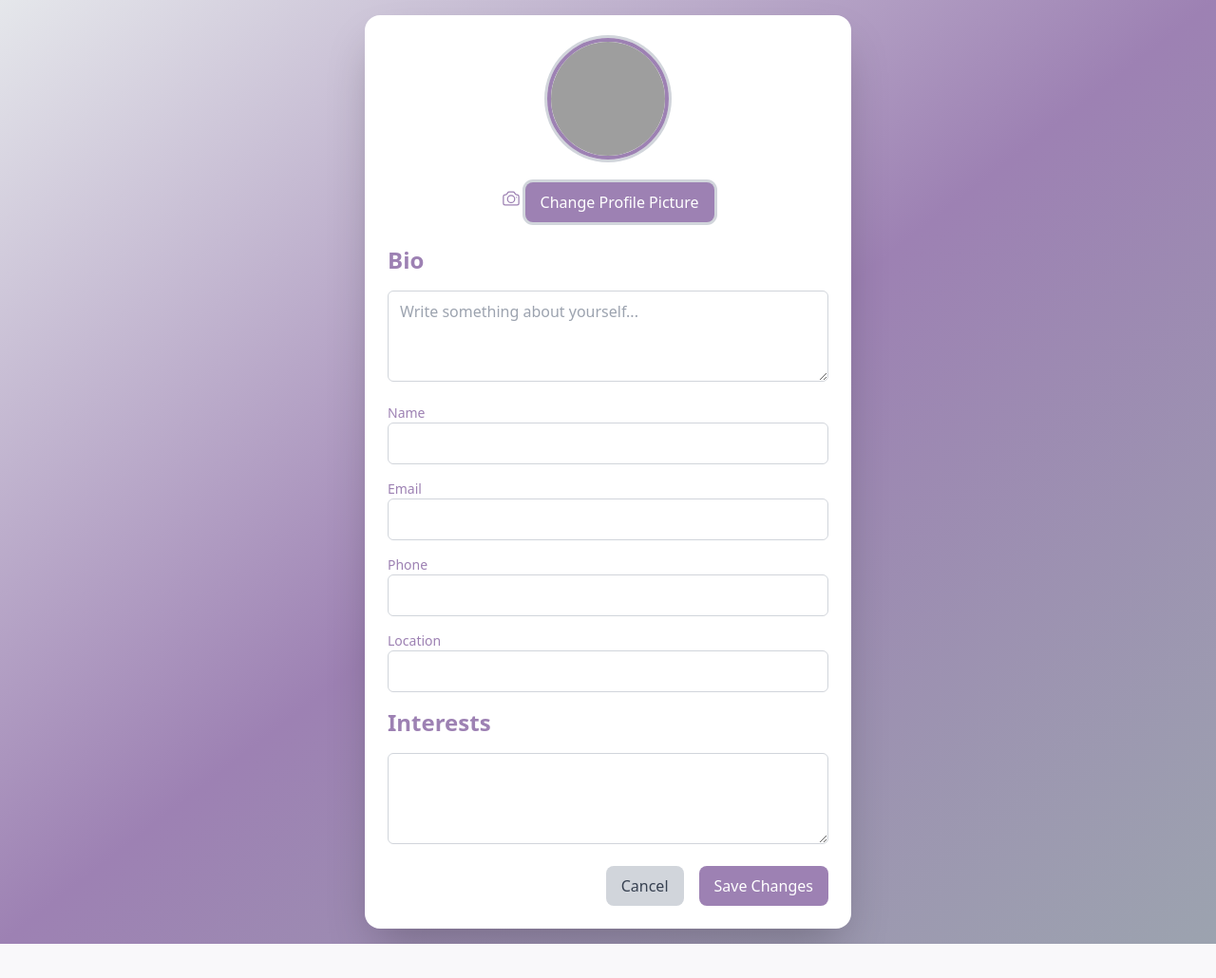
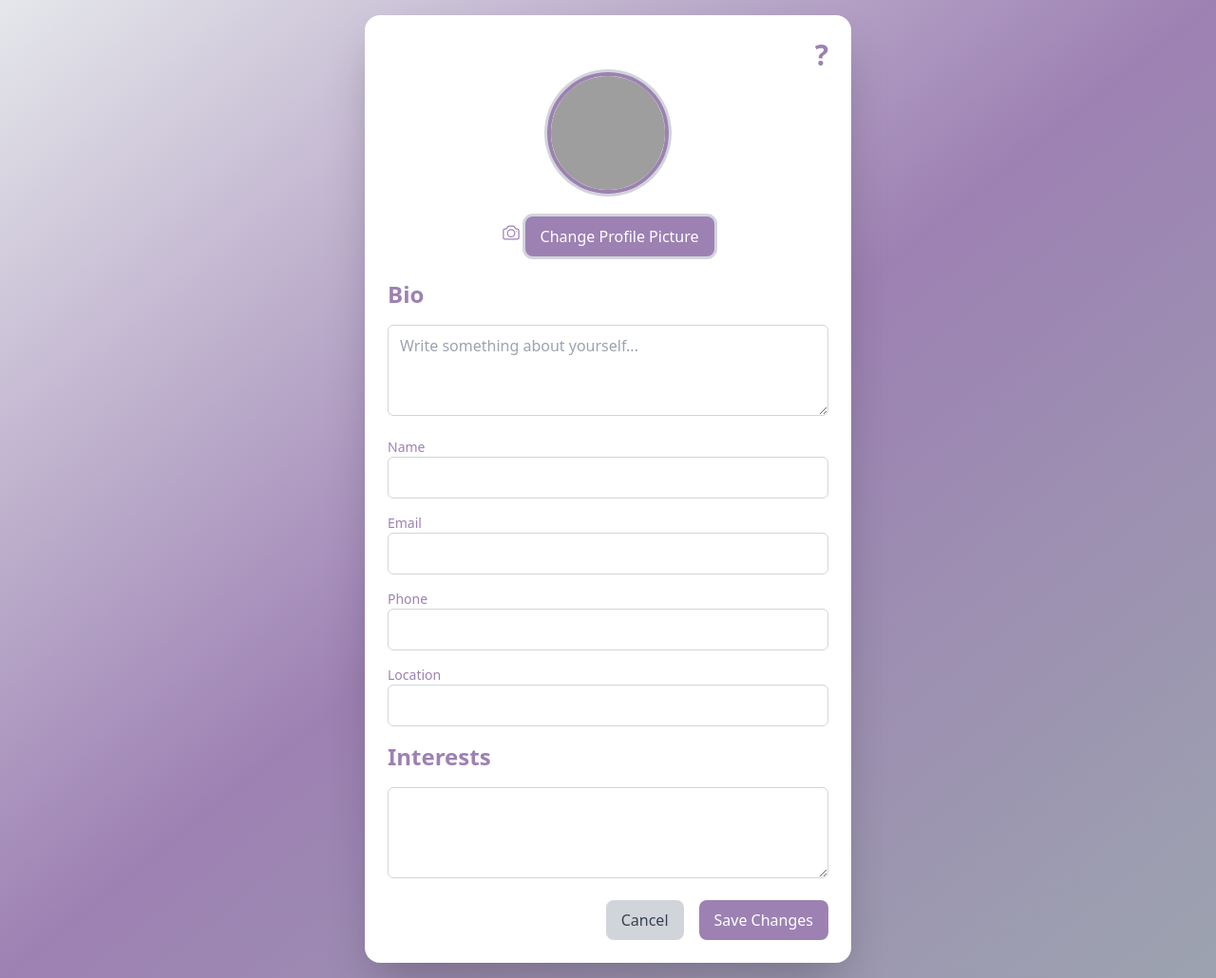
Before and after one commit to ramisharummon/neighborhood_helper, a PHP site: page /profile/profile_view.php in a window 1280 px wide. Shown: the whole page at 95% size. Before the commit the page ends 994 px from the top, so only its background shows below. Run offline with PHP 8.4, Linux system fonts and the light colour scheme; the visitor is signed in with stand-in values (Sample User, id 1); data that the repository does not hold is empty; some libraries are stand-ins or nearby versions; grey boxes are pictures that could not be loaded.

Commit message:
Enhance profile view with a help link and adjust button styling for profile picture update

```diff
--- a/profile/profile_view.php
+++ b/profile/profile_view.php
@@ -110,6 +110,9 @@ if(isset($_POST['update_image'])){
 
         <!-- Profile Picture -->
         <div class="text-center mb-6">
+            <div class="w-full text-right">
+                <a class="text-3xl font-bold text-[#9D81B3] mb-3" href="https://google.com">?</a>
+            </div>
             <form action="profile_view.php" method="POST" enctype="multipart/form-data">
                 <img src="<?php echo $profile_picture ? '../assets/uploads/user-images/' . $profile_picture : 'https://i.pravatar.cc/300'; ?>"
                     alt="Profile Picture" id="profile-picture"
@@ -128,9 +131,12 @@ if(isset($_POST['update_image'])){
                     </svg>
                 </label>
                 <button
-                    class="bg-[#9D81B3] text-white px-4 py-2 mt-2 rounded-lg hover:bg-[#7C6790] active:bg-[#624E73] transition-colors duration-300 ring ring-gray-300 hover:ring-[#7C6790]" type="submit" id="profile-image-submit-button" disabled>
+                    class="bg-[#9D81B3] text-white px-4 py-2 mt-2 rounded-lg hover:bg-[#7C6790] active:bg-[#624E73] transition-colors duration-300 ring ring-gray-300 hover:ring-[#7C6790]"
+                    type="submit" id="profile-image-submit-button" disabled>
                     Change Profile Picture
                 </button>
+
+
             </form>
         </div>
 
```
